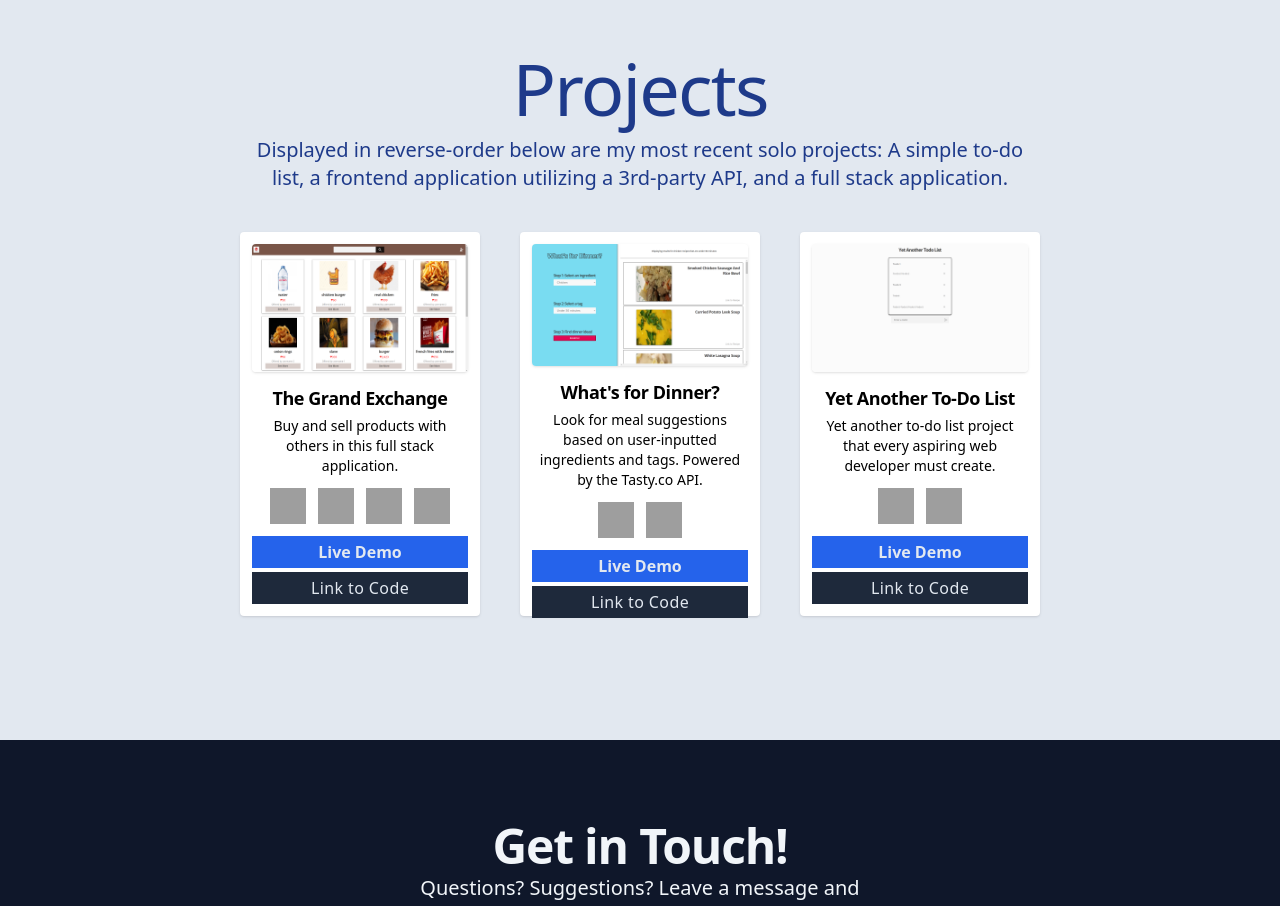
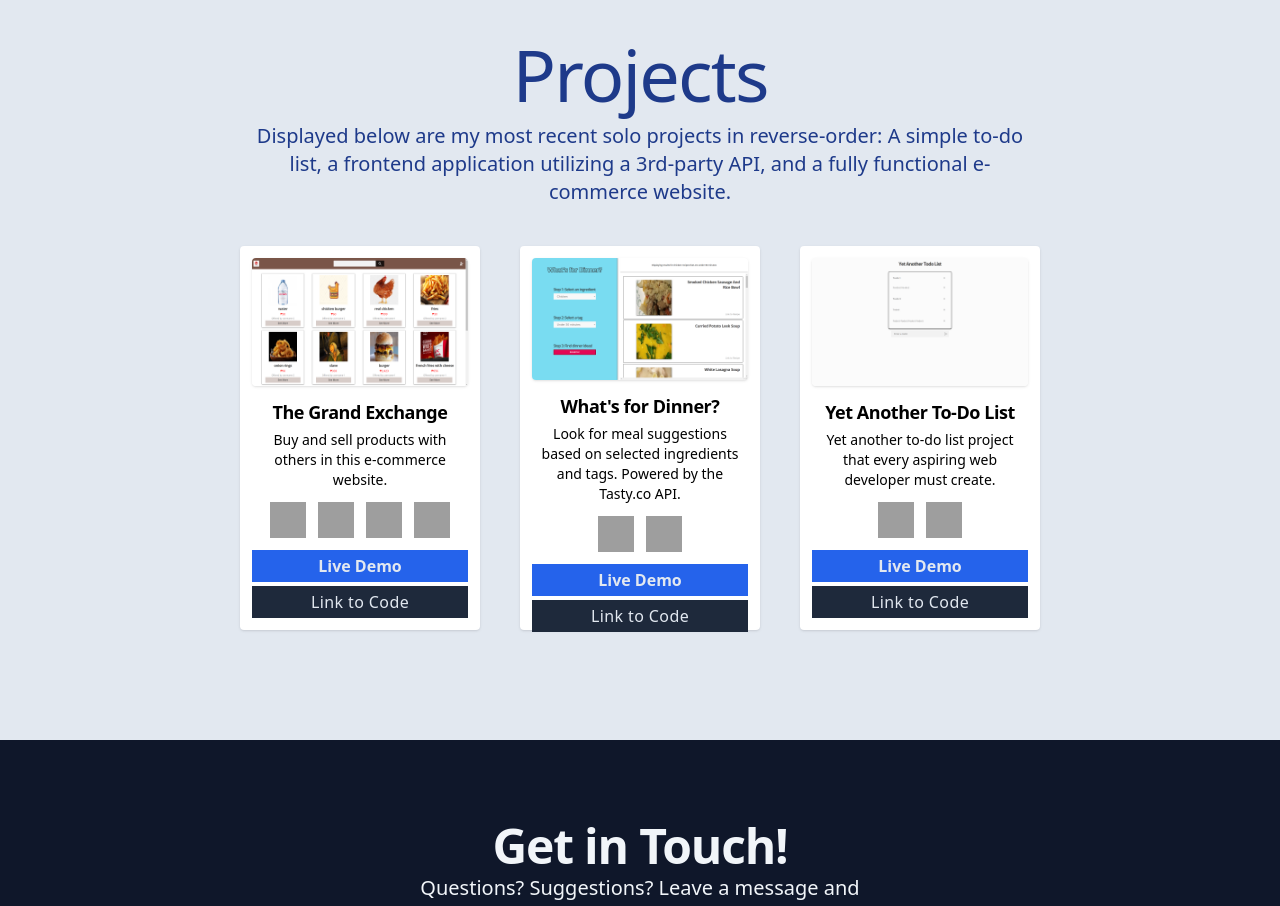
Before and after one commit to flcsn/portfolio-page, a React (Create React App) app: page / in a window 1280 px wide. Shown: the part 1660-2566 px from the top of the page. Built offline with nearby package versions, Linux system fonts and the light colour scheme; grey boxes are pictures that could not be loaded.

Commit message:
text content changes

```diff
--- a/src/components/Projects.js
+++ b/src/components/Projects.js
@@ -13,15 +13,15 @@ const Projects = () => {
           Projects
         </h1>
         <p className='text-blue-900 text-sm sm:text-lg md:text-xl'>
-          Displayed in reverse-order below are my most recent solo projects:
-          A simple to-do list, a frontend application utilizing a 3rd-party API, and a full stack application.
+          Displayed below are my most recent solo projects in reverse-order:
+          A simple to-do list, a frontend application utilizing a 3rd-party API, and a fully functional e-commerce website.
         </p>
       </div>
       <div name='projects-container' className='flex gap-10 max-w-full mx-auto p-3 overflow-x-auto'>
         <ProjectItem
           title='The Grand Exchange'
           image={TheGrandExchangeImg}
-          description='Buy and sell products with others in this full stack application.'
+          description='Buy and sell products with others in this e-commerce website.'
           languages={{ node: true, react: true, express: true, mongo: true }}
           demoLink='https://the-grand-exchange.netlify.app/'
           codeLink='https://www.github.com/flcsn/the-grand-exchange'
@@ -29,7 +29,7 @@ const Projects = () => {
         <ProjectItem
           title='What&apos;s for Dinner?'
           image={WhatsForDinnerImg}
-          description='Look for meal suggestions based on user-inputted ingredients and tags. Powered by the Tasty.co API.'
+          description='Look for meal suggestions based on selected ingredients and tags. Powered by the Tasty.co API.'
           languages={{ node: true, react: true }}
           demoLink='https://what-s-for-dinner.netlify.app/'
           codeLink='https://github.com/flcsn/whats-for-dinner'
```
